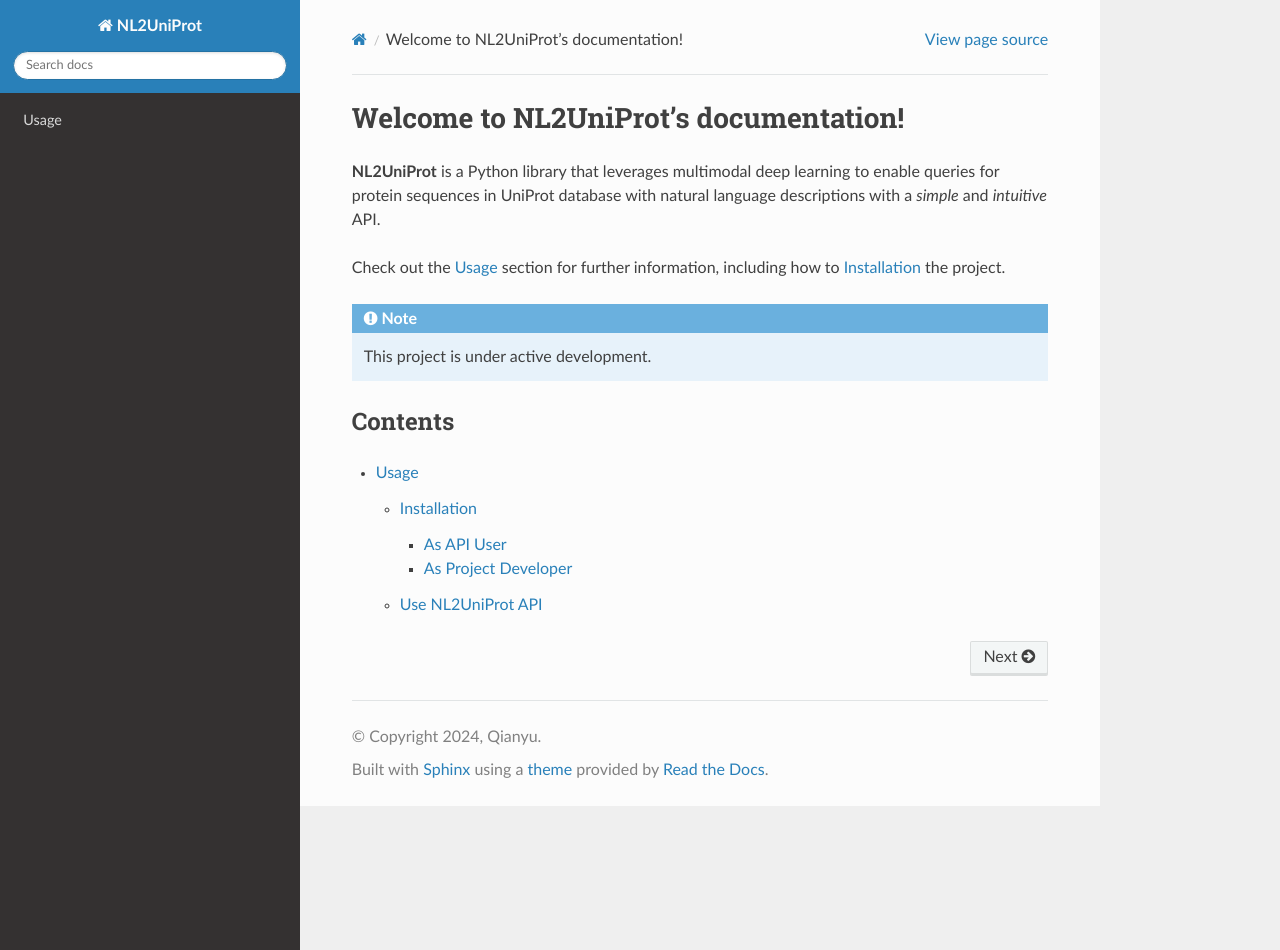
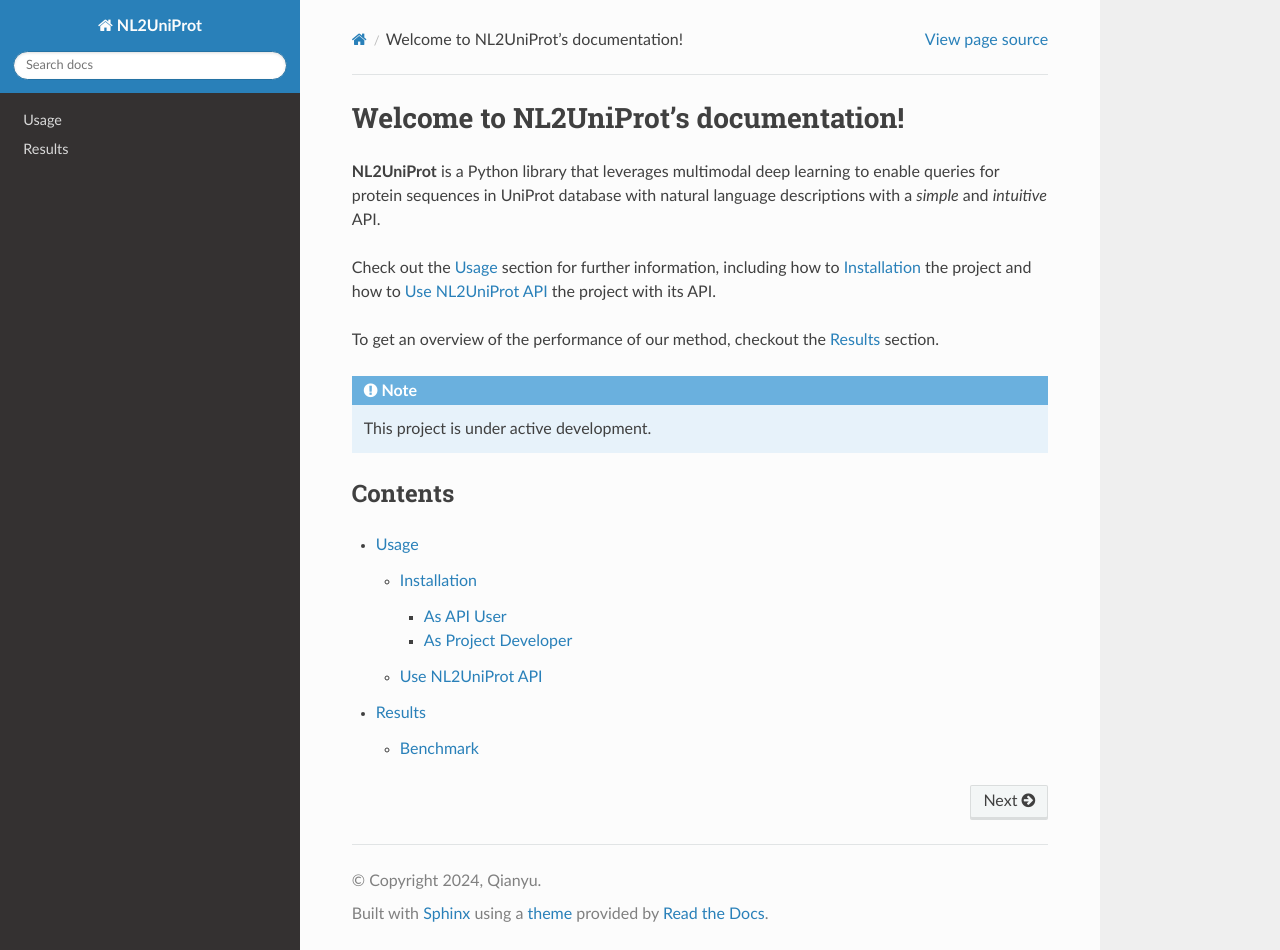
Before and after one commit to qzheng75/NL2UniProt, a Sphinx documentation site: the page built from docs/source/index.rst, in a window 1280 px wide and 950 px high. Built offline with Sphinx 7.4.7 and the Read the Docs theme 3.1.0, drawn with Linux system fonts in a browser that asks for light colours.

Commit message:
Update index.rst

```diff
--- a/docs/source/index.rst
+++ b/docs/source/index.rst
@@ -5,7 +5,9 @@
 in UniProt database with natural language descriptions with a *simple* and *intuitive* API.
 
 Check out the :doc:`usage` section for further information, including
-how to :ref:`installation` the project.
+how to :ref:`installation` the project and how to :ref:`api_use` the project with its API.
+
+To get an overview of the performance of our method, checkout the :doc:`results` section.
 
 .. note::
 
@@ -17,3 +19,4 @@
 .. toctree::
 
    usage
+   results
```
